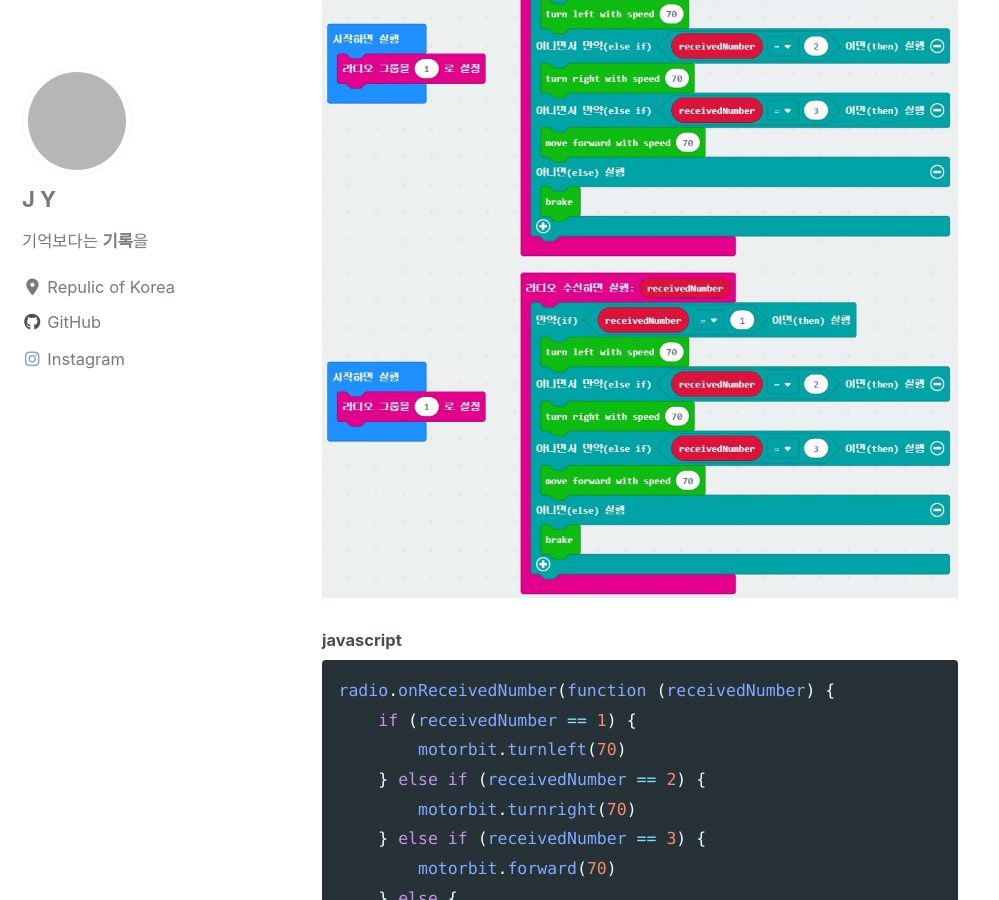
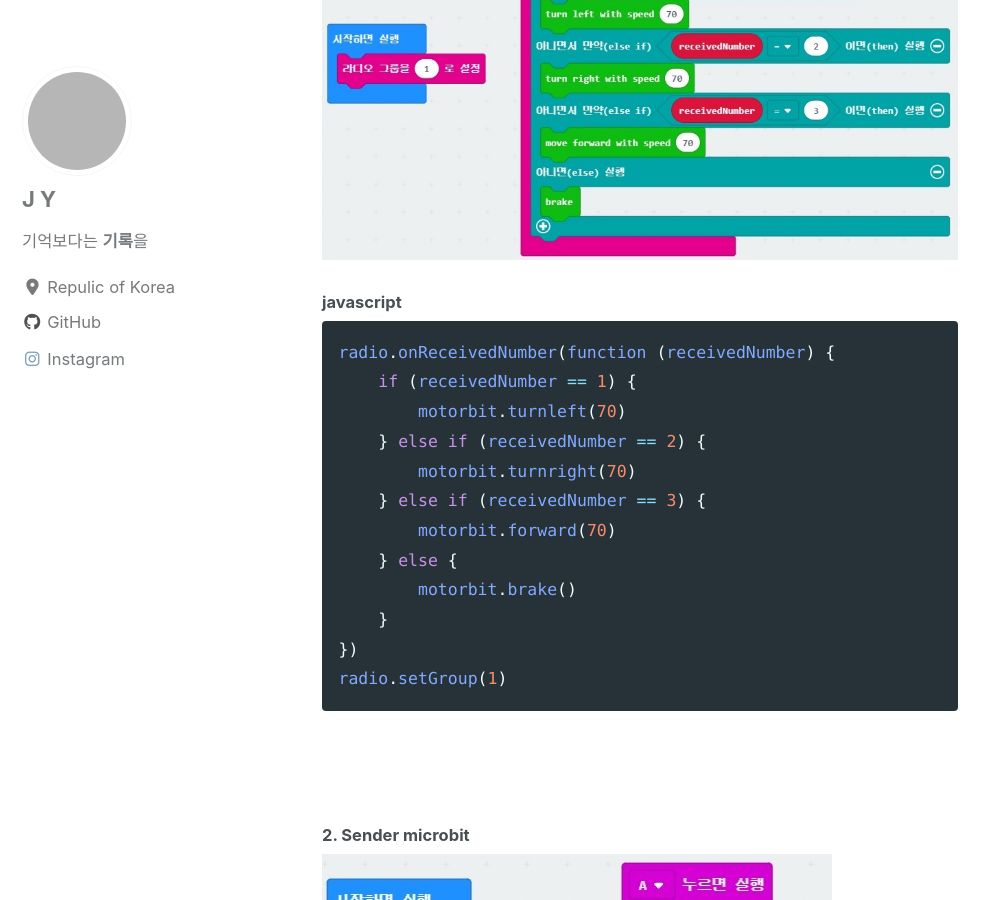
Before and after one commit to Kjaeyun/Kjaeyun.github.io, a Jekyll site: the page built from _posts/2019-12-24-microbit-car.md, in a window 1280 px wide and 900 px high, scrolled down 845 px. Shown: the whole window, without its empty margins (0-999 px from the left). Built offline with Jekyll 4.4.1, drawn with Linux system fonts in a browser that asks for light colours; cached includes are drawn as plain includes; nearby versions of some CDN libraries; grey boxes are pictures that could not be loaded.

Commit message:
Update 2019-12-24-microbit-car.md

````diff
--- a/_posts/2019-12-24-microbit-car.md
+++ b/_posts/2019-12-24-microbit-car.md
@@ -30,7 +30,6 @@ Microbit를 이용한 원격 조종 자동차 제작
 ## 블럭 코딩
 #### 1. Receiver microbit
 <img src="/assets/images/microbit_car/receiver.jpg">
-![receiver]({{ site.url }}{{ site.baseurl }}/assets/images/microbit_car/receiver.jpg)
 ###### javascript
 ```javascript
 radio.onReceivedNumber(function (receivedNumber) {
@@ -49,7 +48,6 @@ radio.setGroup(1)
 <br><br>
 #### 2. Sender microbit
 <img src="/assets/images/microbit_car/sender.jpg">
-![sender]({{ site.url }}{{ site.baseurl }}/assets/images/microbit_car/sender.jpg)
 ##### javascript
 ```javascript
 input.onButtonPressed(Button.A, function () {
````
